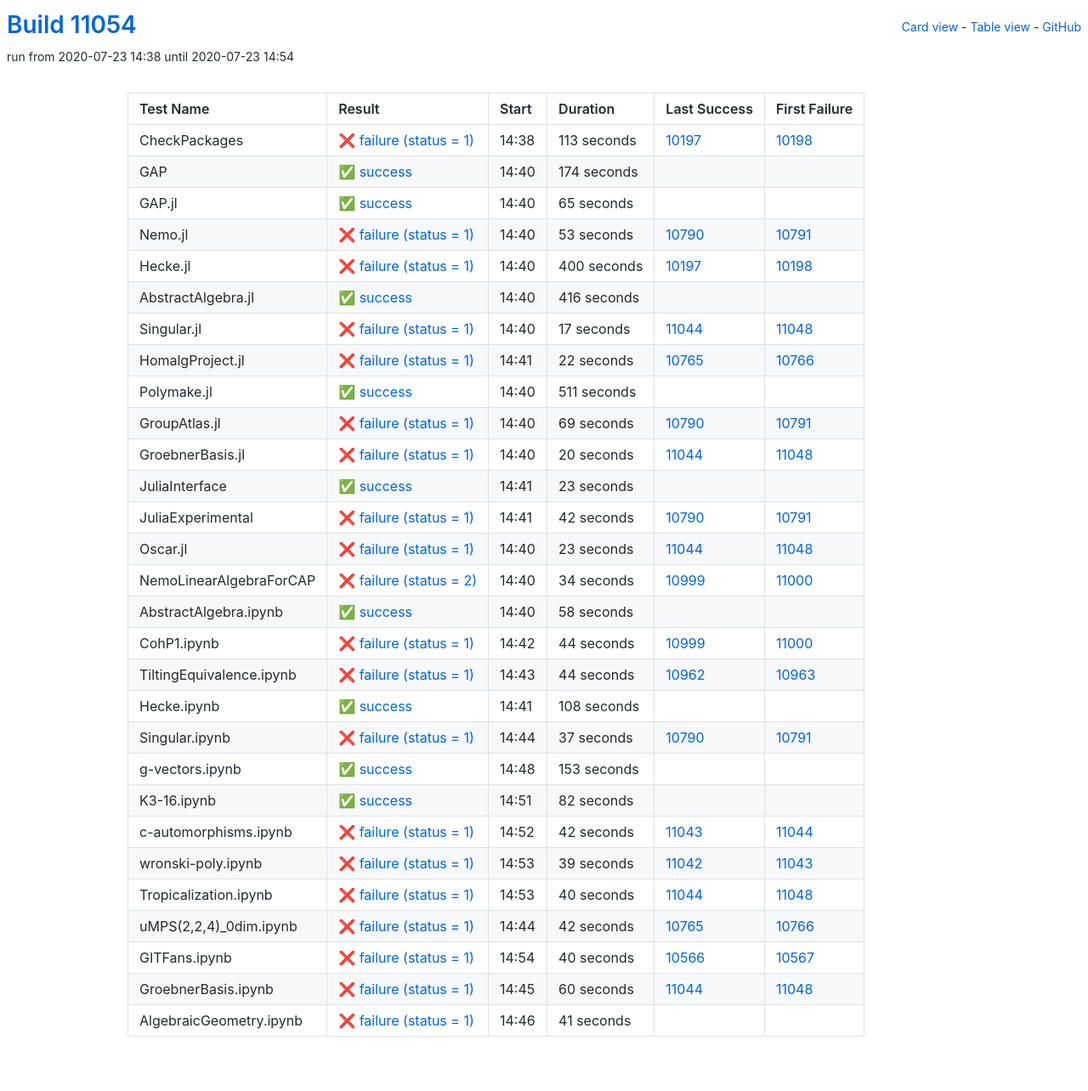
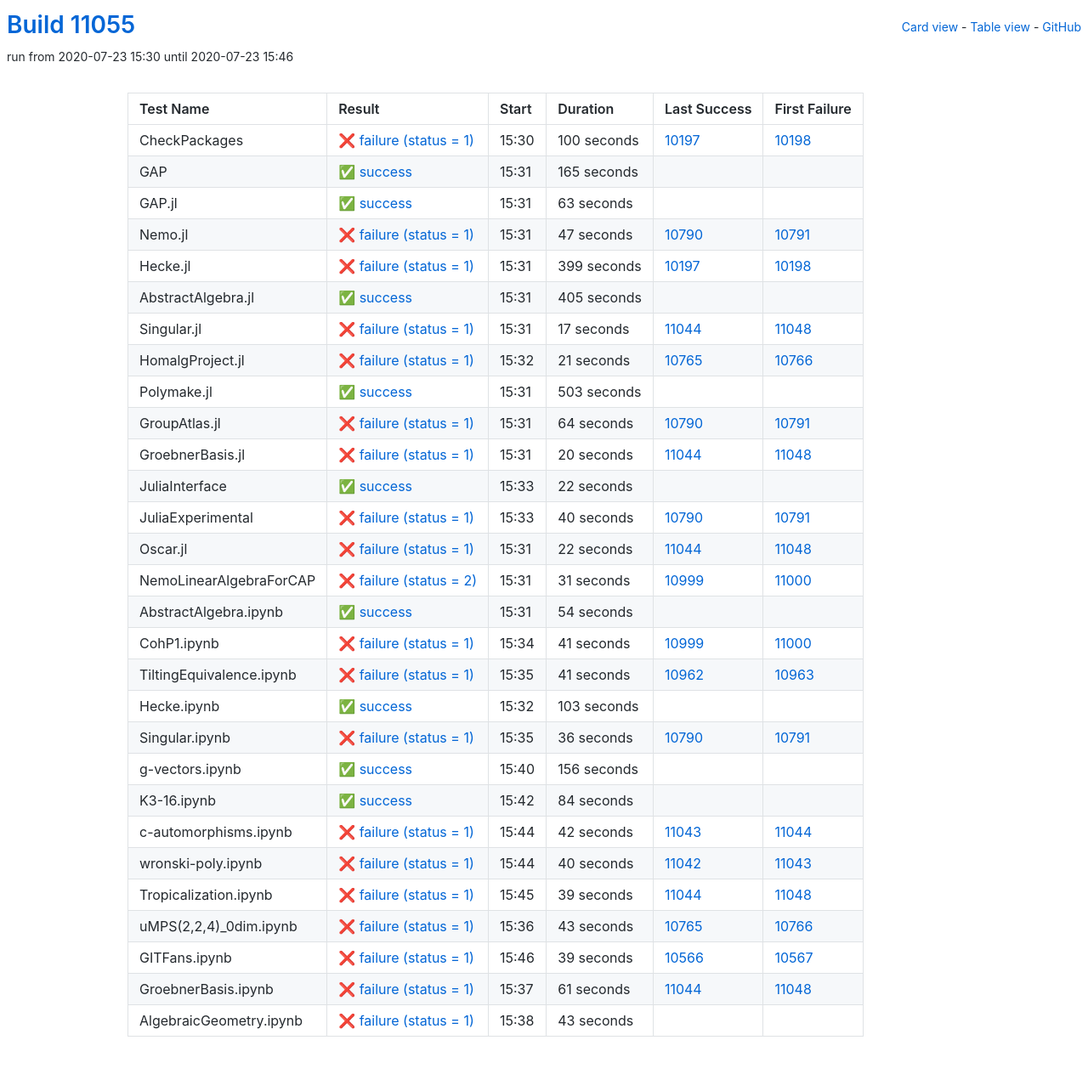
Before and after one commit to oscar-system/oscar-ci-status, a Jekyll site: the page built from table.html, in a window 1280 px wide. Shown: the whole page at 85% size. Built offline with Jekyll 4.4.1, drawn with Linux system fonts in a browser that asks for light colours.

Commit message:
Build #11055

```diff
--- a/_data/ci.yml
+++ b/_data/ci.yml
@@ -1,6 +1,6 @@
 ---
-build: 11054
-build_url: https://oscarci.mathematik.uni-kl.de/job/oscar/11054/
+build: 11055
+build_url: https://oscarci.mathematik.uni-kl.de/job/oscar/11055/
 job: oscar
 organization: oscar-system
 repo: oscar-ci-status
@@ -8,80 +8,80 @@
 tests:
 - name: CheckPackages
   id: checkpackages
-  log: https://oscarci.mathematik.uni-kl.de/job/oscar/11054/artifact/logs/build-11054/CheckPackages.log
-  start: 2020-07-23 14:38
+  log: https://oscarci.mathematik.uni-kl.de/job/oscar/11055/artifact/logs/build-11055/CheckPackages.log
+  start: 2020-07-23 15:30
   success: false
   exitcode: 1
   status: failure
-  duration: 113
+  duration: 100
   last_success: 10197
   last_success_url: https://oscarci.mathematik.uni-kl.de/job/oscar/10197/
   first_failure: 10198
   first_failure_url: https://oscarci.mathematik.uni-kl.de/job/oscar/10198/
 - name: GAP
   id: gap
-  log: https://oscarci.mathematik.uni-kl.de/job/oscar/11054/artifact/logs/build-11054/GAP.log
-  start: 2020-07-23 14:40
+  log: https://oscarci.mathematik.uni-kl.de/job/oscar/11055/artifact/logs/build-11055/GAP.log
+  start: 2020-07-23 15:31
   success: true
   exitcode: 0
   status: success
-  duration: 174
+  duration: 165
   last_success: false
   last_success_url:
   first_failure: false
   first_failure_url:
 - name: GAP.jl
   id: gap-jl
-  log: https://oscarci.mathematik.uni-kl.de/job/oscar/11054/artifact/logs/build-11054/GAP.jl.log
-  start: 2020-07-23 14:40
+  log: https://oscarci.mathematik.uni-kl.de/job/oscar/11055/artifact/logs/build-11055/GAP.jl.log
+  start: 2020-07-23 15:31
   success: true
   exitcode: 0
   status: success
-  duration: 65
+  duration: 63
   last_success: false
   last_success_url:
   first_failure: false
   first_failure_url:
 - name: Nemo.jl
   id: nemo-jl
-  log: https://oscarci.mathematik.uni-kl.de/job/oscar/11054/artifact/logs/build-11054/Nemo.jl.log
-  start: 2020-07-23 14:40
+  log: https://oscarci.mathematik.uni-kl.de/job/oscar/11055/artifact/logs/build-11055/Nemo.jl.log
+  start: 2020-07-23 15:31
   success: false
   exitcode: 1
   status: failure
-  duration: 53
+  duration: 47
   last_success: 10790
   last_success_url: https://oscarci.mathematik.uni-kl.de/job/oscar/10790/
   first_failure: 10791
   first_failure_url: https://oscarci.mathematik.uni-kl.de/job/oscar/10791/
 - name: Hecke.jl
   id: hecke-jl
-  log: https://oscarci.mathematik.uni-kl.de/job/oscar/11054/artifact/logs/build-11054/Hecke.jl.log
-  start: 2020-07-23 14:40
+  log: https://oscarci.mathematik.uni-kl.de/job/oscar/11055/artifact/logs/build-11055/Hecke.jl.log
+  start: 2020-07-23 15:31
   success: false
   exitcode: 1
   status: failure
-  duration: 400
+  duration: 399
   last_success: 10197
   last_success_url: https://oscarci.mathematik.uni-kl.de/job/oscar/10197/
   first_failure: 10198
   first_failure_url: https://oscarci.mathematik.uni-kl.de/job/oscar/10198/
 - name: AbstractAlgebra.jl
   id: abstractalgebra-jl
-  log: https://oscarci.mathematik.uni-kl.de/job/oscar/11054/artifact/logs/build-11054/AbstractAlgebra.jl.log
-  start: 2020-07-23 14:40
+  log: https://oscarci.mathematik.uni-kl.de/job/oscar/11055/artifact/logs/build-11055/AbstractAlgebra.jl.log
+  start: 2020-07-23 15:31
   success: true
   exitcode: 0
   status: success
-  duration: 416
+  duration: 405
   last_success: false
   last_success_url:
   first_failure: false
   first_failure_url:
 - name: Singular.jl
   id: singular-jl
-  log: https://oscarci.mathematik.uni-kl.de/job/oscar/11054/artifact/logs/build-11054/Singular.jl.log
-  start: 2020-07-23 14:40
+  log: https://oscarci.mathematik.uni-kl.de/job/oscar/11055/artifact/logs/build-11055/Singular.jl.log
+  start: 2020-07-23 15:31
   success: false
   exitcode: 1
   status: failure
@@ -92,44 +92,44 @@
   first_failure_url: https://oscarci.mathematik.uni-kl.de/job/oscar/11048/
 - name: HomalgProject.jl
   id: homalgproject-jl
-  log: https://oscarci.mathematik.uni-kl.de/job/oscar/11054/artifact/logs/build-11054/HomalgProject.jl.log
-  start: 2020-07-23 14:41
+  log: https://oscarci.mathematik.uni-kl.de/job/oscar/11055/artifact/logs/build-11055/HomalgProject.jl.log
+  start: 2020-07-23 15:32
   success: false
   exitcode: 1
   status: failure
-  duration: 22
+  duration: 21
   last_success: 10765
   last_success_url: https://oscarci.mathematik.uni-kl.de/job/oscar/10765/
   first_failure: 10766
   first_failure_url: https://oscarci.mathematik.uni-kl.de/job/oscar/10766/
 - name: Polymake.jl
   id: polymake-jl
-  log: https://oscarci.mathematik.uni-kl.de/job/oscar/11054/artifact/logs/build-11054/Polymake.jl.log
-  start: 2020-07-23 14:40
+  log: https://oscarci.mathematik.uni-kl.de/job/oscar/11055/artifact/logs/build-11055/Polymake.jl.log
+  start: 2020-07-23 15:31
   success: true
   exitcode: 0
   status: success
-  duration: 511
+  duration: 503
   last_success: false
   last_success_url:
   first_failure: false
   first_failure_url:
 - name: GroupAtlas.jl
   id: groupatlas-jl
-  log: https://oscarci.mathematik.uni-kl.de/job/oscar/11054/artifact/logs/build-11054/GroupAtlas.jl.log
-  start: 2020-07-23 14:40
+  log: https://oscarci.mathematik.uni-kl.de/job/oscar/11055/artifact/logs/build-11055/GroupAtlas.jl.log
+  start: 2020-07-23 15:31
   success: false
   exitcode: 1
   status: failure
-  duration: 69
+  duration: 64
   last_success: 10790
   last_success_url: https://oscarci.mathematik.uni-kl.de/job/oscar/10790/
   first_failure: 10791
   first_failure_url: https://oscarci.mathematik.uni-kl.de/job/oscar/10791/
 - name: GroebnerBasis.jl
   id: groebnerbasis-jl
-  log: https://oscarci.mathematik.uni-kl.de/job/oscar/11054/artifact/logs/build-11054/GroebnerBasis.jl.log
-  start: 2020-07-23 14:40
+  log: https://oscarci.mathematik.uni-kl.de/job/oscar/11055/artifact/logs/build-11055/GroebnerBasis.jl.log
+  start: 2020-07-23 15:31
   success: false
   exitcode: 1
   status: failure
@@ -140,140 +140,140 @@
   first_failure_url: https://oscarci.mathematik.uni-kl.de/job/oscar/11048/
 - name: JuliaInterface
   id: juliainterface
-  log: https://oscarci.mathematik.uni-kl.de/job/oscar/11054/artifact/logs/build-11054/JuliaInterface.log
-  start: 2020-07-23 14:41
+  log: https://oscarci.mathematik.uni-kl.de/job/oscar/11055/artifact/logs/build-11055/JuliaInterface.log
+  start: 2020-07-23 15:33
   success: true
   exitcode: 0
   status: success
-  duration: 23
+  duration: 22
   last_success: false
   last_success_url:
   first_failure: false
   first_failure_url:
 - name: JuliaExperimental
   id: juliaexperimental
-  log: https://oscarci.mathematik.uni-kl.de/job/oscar/11054/artifact/logs/build-11054/JuliaExperimental.log
-  start: 2020-07-23 14:41
+  log: https://oscarci.mathematik.uni-kl.de/job/oscar/11055/artifact/logs/build-11055/JuliaExperimental.log
+  start: 2020-07-23 15:33
   success: false
   exitcode: 1
   status: failure
-  duration: 42
+  duration: 40
   last_success: 10790
   last_success_url: https://oscarci.mathematik.uni-kl.de/job/oscar/10790/
   first_failure: 10791
   first_failure_url: https://oscarci.mathematik.uni-kl.de/job/oscar/10791/
 - name: Oscar.jl
   id: oscar-jl
-  log: https://oscarci.mathematik.uni-kl.de/job/oscar/11054/artifact/logs/build-11054/Oscar.jl.log
-  start: 2020-07-23 14:40
+  log: https://oscarci.mathematik.uni-kl.de/job/oscar/11055/artifact/logs/build-11055/Oscar.jl.log
+  start: 2020-07-23 15:31
   success: false
   exitcode: 1
   status: failure
-  duration: 23
+  duration: 22
   last_success: 11044
   last_success_url: https://oscarci.mathematik.uni-kl.de/job/oscar/11044/
   first_failure: 11048
   first_failure_url: https://oscarci.mathematik.uni-kl.de/job/oscar/11048/
 - name: NemoLinearAlgebraForCAP
   id: nemolinearalgebraforcap
-  log: https://oscarci.mathematik.uni-kl.de/job/oscar/11054/artifact/logs/build-11054/NemoLinearAlgebraForCAP.log
-  start: 2020-07-23 14:40
+  log: https://oscarci.mathematik.uni-kl.de/job/oscar/11055/artifact/logs/build-11055/NemoLinearAlgebraForCAP.log
+  start: 2020-07-23 15:31
   success: false
   exitcode: 2
   status: failure
-  duration: 34
+  duration: 31
   last_success: 10999
   last_success_url: https://oscarci.mathematik.uni-kl.de/job/oscar/10999/
   first_failure: 11000
   first_failure_url: https://oscarci.mathematik.uni-kl.de/job/oscar/11000/
 - name: AbstractAlgebra.ipynb
   id: abstractalgebra-ipynb
-  log: https://oscarci.mathematik.uni-kl.de/job/oscar/11054/artifact/logs/build-11054/AbstractAlgebra.ipynb.log
-  start: 2020-07-23 14:40
+  log: https://oscarci.mathematik.uni-kl.de/job/oscar/11055/artifact/logs/build-11055/AbstractAlgebra.ipynb.log
+  start: 2020-07-23 15:31
   success: true
   exitcode: 0
   status: success
-  duration: 58
+  duration: 54
   last_success: false
   last_success_url:
   first_failure: false
   first_failure_url:
 - name: CohP1.ipynb
   id: cohp1-ipynb
-  log: https://oscarci.mathematik.uni-kl.de/job/oscar/11054/artifact/logs/build-11054/CohP1.ipynb.log
-  start: 2020-07-23 14:42
+  log: https://oscarci.mathematik.uni-kl.de/job/oscar/11055/artifact/logs/build-11055/CohP1.ipynb.log
+  start: 2020-07-23 15:34
   success: false
   exitcode: 1
   status: failure
-  duration: 44
+  duration: 41
   last_success: 10999
   last_success_url: https://oscarci.mathematik.uni-kl.de/job/oscar/10999/
   first_failure: 11000
   first_failure_url: https://oscarci.mathematik.uni-kl.de/job/oscar/11000/
 - name: TiltingEquivalence.ipynb
   id: tiltingequivalence-ipynb
-  log: https://oscarci.mathematik.uni-kl.de/job/oscar/11054/artifact/logs/build-11054/TiltingEquivalence.ipynb.log
-  start: 2020-07-23 14:43
+  log: https://oscarci.mathematik.uni-kl.de/job/oscar/11055/artifact/logs/build-11055/TiltingEquivalence.ipynb.log
+  start: 2020-07-23 15:35
   success: false
   exitcode: 1
   status: failure
-  duration: 44
+  duration: 41
   last_success: 10962
   last_success_url: https://oscarci.mathematik.uni-kl.de/job/oscar/10962/
   first_failure: 10963
   first_failure_url: https://oscarci.mathematik.uni-kl.de/job/oscar/10963/
 - name: Hecke.ipynb
   id: hecke-ipynb
-  log: https://oscarci.mathematik.uni-kl.de/job/oscar/11054/artifact/logs/build-11054/Hecke.ipynb.log
-  start: 2020-07-23 14:41
+  log: https://oscarci.mathematik.uni-kl.de/job/oscar/11055/artifact/logs/build-11055/Hecke.ipynb.log
+  start: 2020-07-23 15:32
   success: true
   exitcode: 0
   status: success
-  duration: 108
+  duration: 103
   last_success: false
   last_success_url:
   first_failure: false
   first_failure_url:
 - name: Singular.ipynb
   id: singular-ipynb
-  log: https://oscarci.mathematik.uni-kl.de/job/oscar/11054/artifact/logs/build-11054/Singular.ipynb.log
-  start: 2020-07-23 14:44
+  log: https://oscarci.mathematik.uni-kl.de/job/oscar/11055/artifact/logs/build-11055/Singular.ipynb.log
+  start: 2020-07-23 15:35
   success: false
   exitcode: 1
   status: failure
-  duration: 37
+  duration: 36
   last_success: 10790
   last_success_url: https://oscarci.mathematik.uni-kl.de/job/oscar/10790/
   first_failure: 10791
   first_failure_url: https://oscarci.mathematik.uni-kl.de/job/oscar/10791/
 - name: g-vectors.ipynb
   id: g-vectors-ipynb
-  log: https://oscarci.mathematik.uni-kl.de/job/oscar/11054/artifact/logs/build-11054/g-vectors.ipynb.log
-  start: 2020-07-23 14:48
+  log: https://oscarci.mathematik.uni-kl.de/job/oscar/11055/artifact/logs/build-11055/g-vectors.ipynb.log
+  start: 2020-07-23 15:40
   success: true
   exitcode: 0
   status: success
-  duration: 153
+  duration: 156
   last_success: false
   last_success_url:
   first_failure: false
   first_failure_url:
 - name: K3-16.ipynb
   id: k3-16-ipynb
-  log: https://oscarci.mathematik.uni-kl.de/job/oscar/11054/artifact/logs/build-11054/K3-16.ipynb.log
-  start: 2020-07-23 14:51
+  log: https://oscarci.mathematik.uni-kl.de/job/oscar/11055/artifact/logs/build-11055/K3-16.ipynb.log
+  start: 2020-07-23 15:42
   success: true
   exitcode: 0
   status: success
-  duration: 82
+  duration: 84
   last_success: false
   last_success_url:
   first_failure: false
   first_failure_url:
 - name: c-automorphisms.ipynb
   id: c-automorphisms-ipynb
-  log: https://oscarci.mathematik.uni-kl.de/job/oscar/11054/artifact/logs/build-11054/c-automorphisms.ipynb.log
-  start: 2020-07-23 14:52
+  log: https://oscarci.mathematik.uni-kl.de/job/oscar/11055/artifact/logs/build-11055/c-automorphisms.ipynb.log
+  start: 2020-07-23 15:44
   success: false
   exitcode: 1
   status: failure
@@ -284,72 +284,72 @@
   first_failure_url: https://oscarci.mathematik.uni-kl.de/job/oscar/11044/
 - name: wronski-poly.ipynb
   id: wronski-poly-ipynb
-  log: https://oscarci.mathematik.uni-kl.de/job/oscar/11054/artifact/logs/build-11054/wronski-poly.ipynb.log
-  start: 2020-07-23 14:53
+  log: https://oscarci.mathematik.uni-kl.de/job/oscar/11055/artifact/logs/build-11055/wronski-poly.ipynb.log
+  start: 2020-07-23 15:44
   success: false
   exitcode: 1
   status: failure
-  duration: 39
+  duration: 40
   last_success: 11042
   last_success_url: https://oscarci.mathematik.uni-kl.de/job/oscar/11042/
   first_failure: 11043
   first_failure_url: https://oscarci.mathematik.uni-kl.de/job/oscar/11043/
 - name: Tropicalization.ipynb
   id: tropicalization-ipynb
-  log: https://oscarci.mathematik.uni-kl.de/job/oscar/11054/artifact/logs/build-11054/Tropicalization.ipynb.log
-  start: 2020-07-23 14:53
+  log: https://oscarci.mathematik.uni-kl.de/job/oscar/11055/artifact/logs/build-11055/Tropicalization.ipynb.log
+  start: 2020-07-23 15:45
   success: false
   exitcode: 1
   status: failure
-  duration: 40
+  duration: 39
   last_success: 11044
   last_success_url: https://oscarci.mathematik.uni-kl.de/job/oscar/11044/
   first_failure: 11048
   first_failure_url: https://oscarci.mathematik.uni-kl.de/job/oscar/11048/
 - name: uMPS(2,2,4)_0dim.ipynb
   id: umps-2-2-4-0dim-ipynb
-  log: https://oscarci.mathematik.uni-kl.de/job/oscar/11054/artifact/logs/build-11054/uMPS-2-2-4-_0dim.ipynb.log
-  start: 2020-07-23 14:44
+  log: https://oscarci.mathematik.uni-kl.de/job/oscar/11055/artifact/logs/build-11055/uMPS-2-2-4-_0dim.ipynb.log
+  start: 2020-07-23 15:36
   success: false
   exitcode: 1
   status: failure
-  duration: 42
+  duration: 43
   last_success: 10765
   last_success_url: https://oscarci.mathematik.uni-kl.de/job/oscar/10765/
   first_failure: 10766
   first_failure_url: https://oscarci.mathematik.uni-kl.de/job/oscar/10766/
 - name: GITFans.ipynb
   id: gitfans-ipynb
-  log: https://oscarci.mathematik.uni-kl.de/job/oscar/11054/artifact/logs/build-11054/GITFans.ipynb.log
-  start: 2020-07-23 14:54
+  log: https://oscarci.mathematik.uni-kl.de/job/oscar/11055/artifact/logs/build-11055/GITFans.ipynb.log
+  start: 2020-07-23 15:46
   success: false
   exitcode: 1
   status: failure
-  duration: 40
+  duration: 39
   last_success: 10566
   last_success_url: https://oscarci.mathematik.uni-kl.de/job/oscar/10566/
   first_failure: 10567
   first_failure_url: https://oscarci.mathematik.uni-kl.de/job/oscar/10567/
 - name: GroebnerBasis.ipynb
   id: groebnerbasis-ipynb
-  log: https://oscarci.mathematik.uni-kl.de/job/oscar/11054/artifact/logs/build-11054/GroebnerBasis.ipynb.log
-  start: 2020-07-23 14:45
+  log: https://oscarci.mathematik.uni-kl.de/job/oscar/11055/artifact/logs/build-11055/GroebnerBasis.ipynb.log
+  start: 2020-07-23 15:37
   success: false
   exitcode: 1
   status: failure
-  duration: 60
+  duration: 61
   last_success: 11044
   last_success_url: https://oscarci.mathematik.uni-kl.de/job/oscar/11044/
   first_failure: 11048
   first_failure_url: https://oscarci.mathematik.uni-kl.de/job/oscar/11048/
 - name: AlgebraicGeometry.ipynb
   id: algebraicgeometry-ipynb
-  log: https://oscarci.mathematik.uni-kl.de/job/oscar/11054/artifact/logs/build-11054/AlgebraicGeometry.ipynb.log
-  start: 2020-07-23 14:46
+  log: https://oscarci.mathematik.uni-kl.de/job/oscar/11055/artifact/logs/build-11055/AlgebraicGeometry.ipynb.log
+  start: 2020-07-23 15:38
   success: false
   exitcode: 1
   status: failure
-  duration: 41
+  duration: 43
   last_success: false
   last_success_url:
   first_failure: false
```
Also changed, not shown: README.md.
